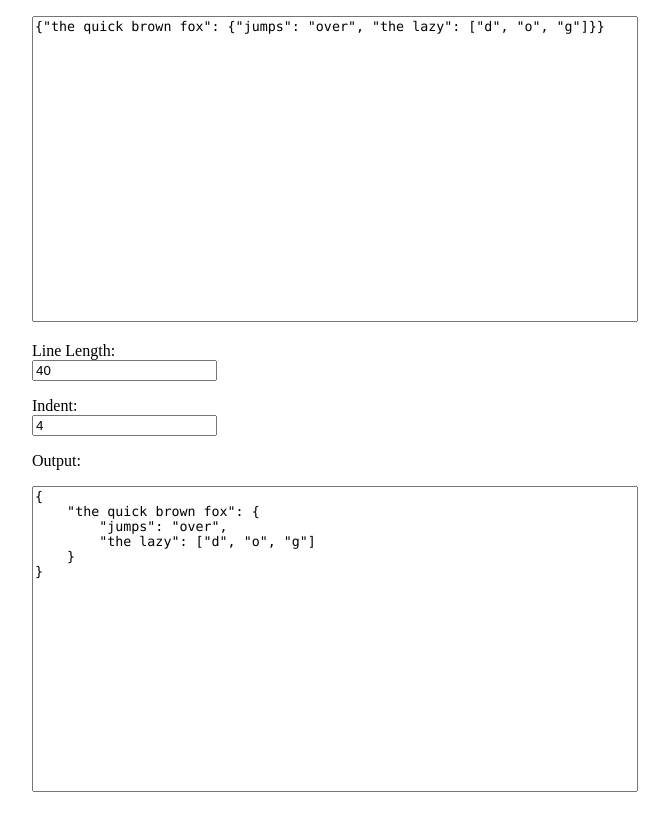
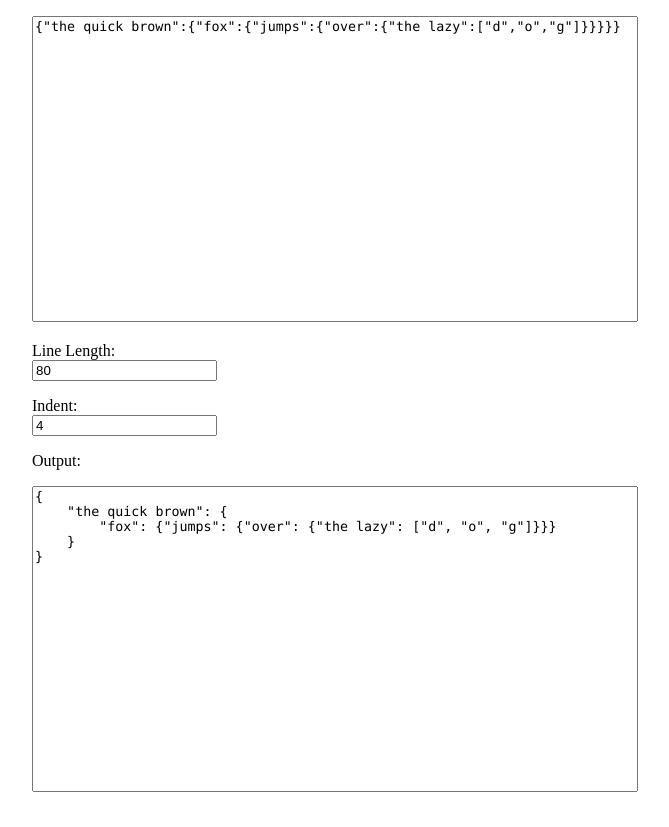
Before and after one commit to garyg1/json-formatter, a plain HTML site: page index.html in a window 1280 px wide. Shown: the whole page, without its empty margins (308-977 px from the left). Drawn offline with Linux system fonts and the light colour scheme.

Commit message:
better example

```diff
--- a/index.html
+++ b/index.html
@@ -58,8 +58,8 @@
             linelengthElt.onchange = rerender;
             indentElt.onchange = rerender;
 
-            jsonElt.value = '{"the quick brown fox": {"jumps": "over", "the lazy": ["d", "o", "g"]}}';
-            linelengthElt.value = 40;
+            jsonElt.value = '{"the quick brown":{"fox":{"jumps":{"over":{"the lazy":["d","o","g"]}}}}}';
+            linelengthElt.value = 80;
             indentElt.value = 4;
 
             rerender();
```
